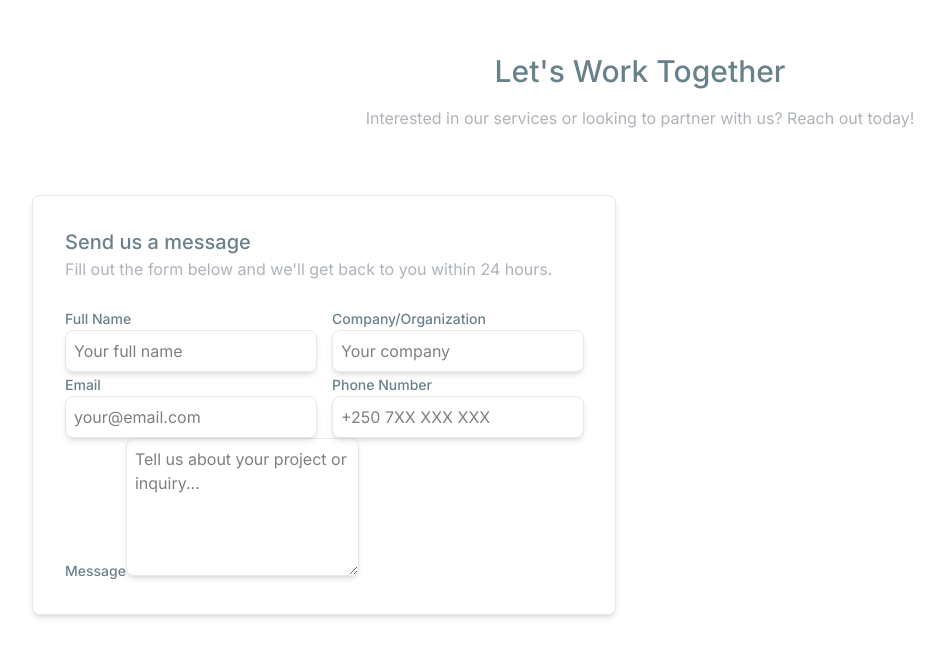
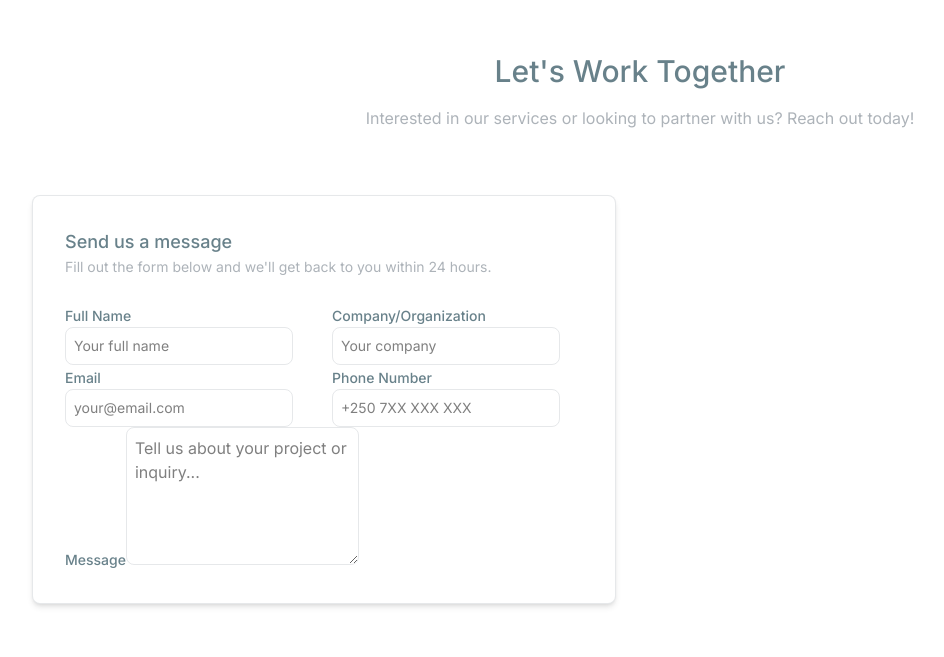
Before and after one commit to DavidMANZI-093/apex, a Next.js app: page / in a window 1280 px wide. Shown: the part 5131-5788 px from the top of the page, without its empty margins (0-944 px from the left). Built offline with nearby package versions, Linux system fonts and the light colour scheme.

Commit message:
Auto-commit at 25/06/2025, 23:46:20 for inactivity period...

```diff
--- a/src/components/contact.tsx
+++ b/src/components/contact.tsx
@@ -17,10 +17,12 @@ const Contact = () => {
 
         <div className="grid lg:grid-cols-2 gap-12">
           {/* Contact form */}
-            <div className="flex flex-col gap-6  !p-8 !rounded-lg !bg-white !border !border-french-grey/30 !shadow-md">
+          <div className="flex flex-col gap-6 !p-8 !rounded-lg !bg-white !border !border-french-grey/30 !shadow-md">
             <div className="flex flex-col">
-                    <h4 className="!text-xl !font-medium !text-midnight-green/70 mb-6">Send us a message</h4>
-                    <p className="text-french-grey leading-relaxed">
+              <h4 className="!text-lg !font-medium !text-midnight-green/70 mb-6">
+                Send us a message
+              </h4>
+              <p className="!text-sm !text-french-grey leading-relaxed">
                 {"Fill out the form below and we'll get back " +
                   "to you within 24 hours."}
               </p>
@@ -29,36 +31,85 @@ const Contact = () => {
             <div>
               <div className="grid sm:grid-cols-2 gap-4">
                 <div className="gap-2">
-                  <label className="!text-sm !font-medium !text-midnight-green/70" htmlFor="fullName">Full Name</label>
-                  <input className="!p-2 !rounded-lg !border !border-french-grey/30 !shadow-md" id="fullName" type="text" placeholder="Your full name" />
+                  <label
+                    className="!text-sm !font-medium !text-midnight-green/70"
+                    htmlFor="fullName"
+                  >
+                    Full Name
+                  </label>
+                  <input
+                    className="!text-sm !p-2 !rounded-lg !border !border-french-grey/30"
+                    id="fullName"
+                    type="text"
+                    placeholder="Your full name"
+                  />
                 </div>
                 <div className="gap-2">
-                  <label className="!text-sm !font-medium !text-midnight-green/70" htmlFor="company">Company/Organization</label>
-                  <input className="!p-2 !rounded-lg !border !border-french-grey/30 !shadow-md" id="company" type="text" placeholder="Your company" />
+                  <label
+                    className="!text-sm !font-medium !text-midnight-green/70"
+                    htmlFor="company"
+                  >
+                    Company/Organization
+                  </label>
+                  <input
+                    className="!text-sm !p-2 !rounded-lg !border !border-french-grey/30"
+                    id="company"
+                    type="text"
+                    placeholder="Your company"
+                  />
                 </div>
               </div>
 
               <div className="grid sm:grid-cols-2 gap-4">
                 <div className="gap-2">
-                  <label className="!text-sm !font-medium !text-midnight-green/70" htmlFor="email">Email</label>
-                  <input className="!p-2 !rounded-lg !border !border-french-grey/30 !shadow-md" id="email" type="email" placeholder="your@email.com" />
+                  <label
+                    className="!text-sm !font-medium !text-midnight-green/70"
+                    htmlFor="email"
+                  >
+                    Email
+                  </label>
+                  <input
+                    className="!text-sm !p-2 !rounded-lg !border !border-french-grey/30"
+                    id="email"
+                    type="email"
+                    placeholder="your@email.com"
+                  />
                 </div>
                 <div className="gap-2">
-                  <label className="!text-sm !font-medium !text-midnight-green/70" htmlFor="phone">Phone Number</label>
-                  <input className="!p-2 !rounded-lg !border !border-french-grey/30 !shadow-md" id="phone" placeholder="+250 7XX XXX XXX" />
+                  <label
+                    className="!text-sm !font-medium !text-midnight-green/70"
+                    htmlFor="phone"
+                  >
+                    Phone Number
+                  </label>
+                  <input
+                    className="!text-sm !p-2 !rounded-lg !border !border-french-grey/30"
+                    id="phone"
+                    placeholder="+250 7XX XXX XXX"
+                  />
                 </div>
               </div>
 
               <div className="gap-2">
-                <label className="!text-sm !font-medium !text-midnight-green/70" htmlFor="message">Message</label>
-                <textarea className="!p-2 !rounded-lg !border !border-french-grey/30 !shadow-md" id="message" placeholder="Tell us about your project or inquiry..." rows={5} />
+                <label
+                  className="!text-sm !font-medium !text-midnight-green/70"
+                  htmlFor="message"
+                >
+                  Message
+                </label>
+                <textarea
+                  className="!p-2 !rounded-lg !border !border-french-grey/30"
+                  id="message"
+                  placeholder="Tell us about your project or inquiry..."
+                  rows={5}
+                />
               </div>
             </div>
           </div>
         </div>
       </div>
     </section>
-  )
-}
+  );
+};
 
 export default Contact;
```
Lines whose indentation alone changed are shown as unchanged.
